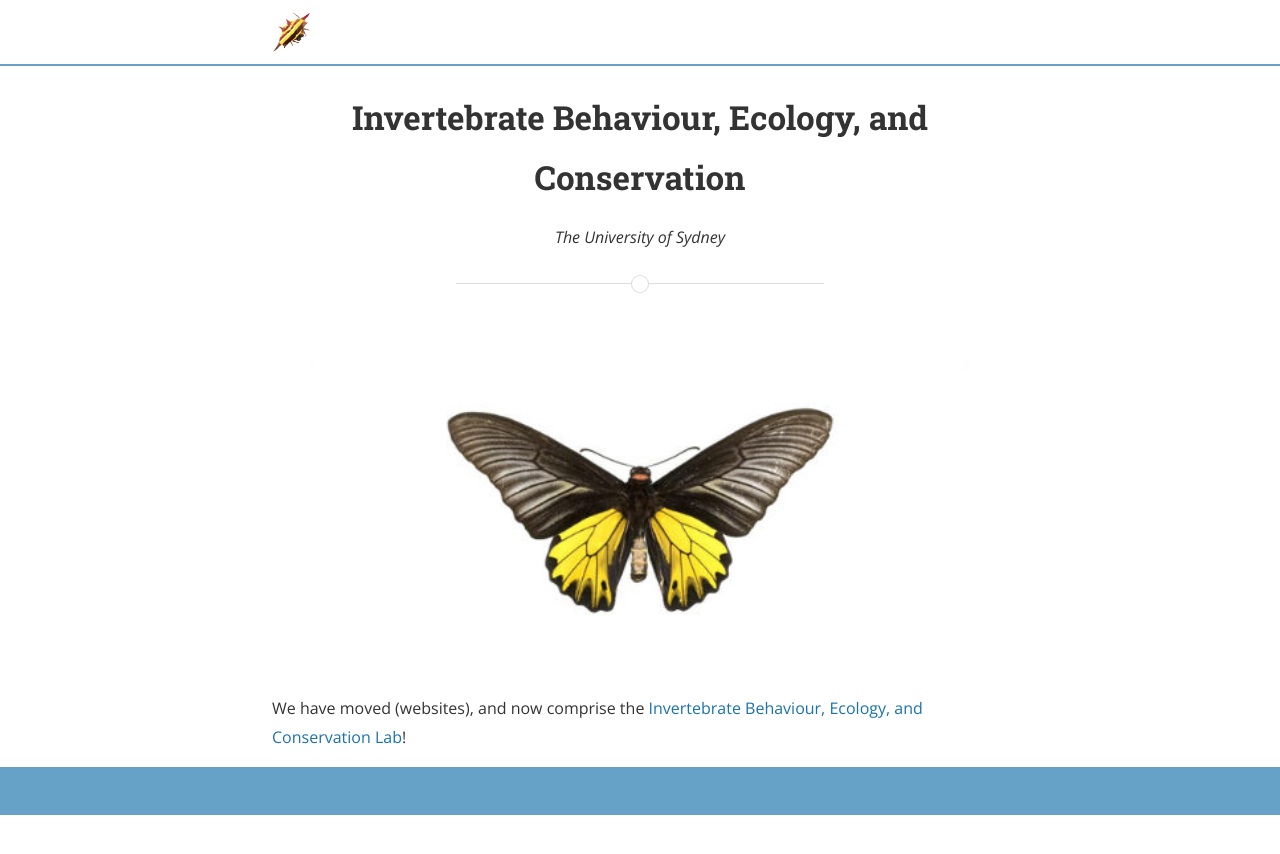
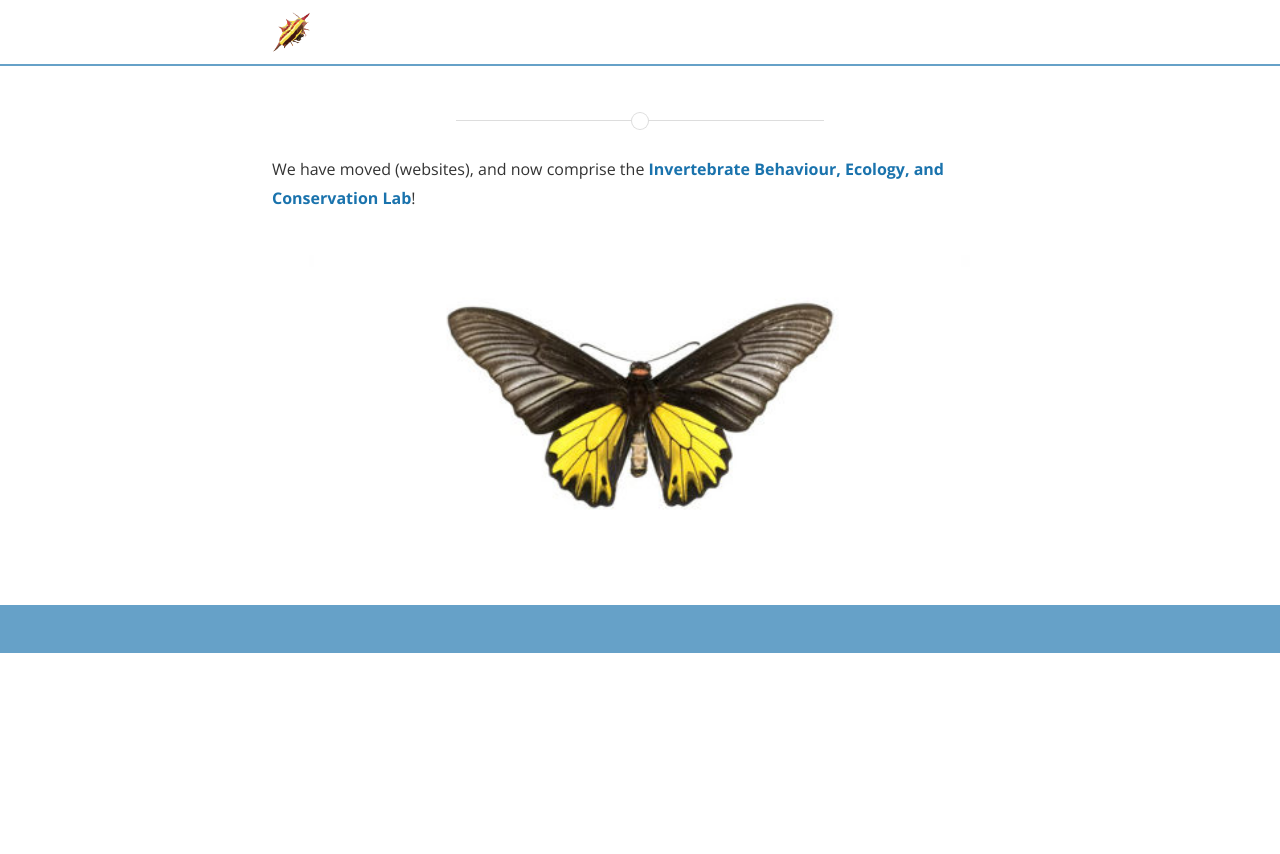
Before and after one commit to thomased/thomased.github.io, a Jekyll site: the page built from index.html, in a window 1280 px wide. Shown: the top 854 px of the page. Built offline with Jekyll 4.4.1, drawn with Linux system fonts in a browser that asks for light colours; nearby versions of some CDN libraries; the list of posts is cut into pages by our own code.

Commit message:
Update index.html

```diff
--- a/index.html
+++ b/index.html
@@ -1,9 +1,7 @@
 ---
 layout: page
-dispname: Invertebrate Behaviour, Ecology, and Conservation
-subtitle: The University of Sydney
 ---
 
+We have moved (websites), and now comprise the <strong><a href="https://invertbeacon.com">Invertebrate Behaviour, Ecology, and Conservation Lab</a></strong>!
+
 <img src="{{ site.baseurl }}/assets/bfly.jpg">
-
-We have moved (websites), and now comprise the <a href="https://invertbeacon.com">Invertebrate Behaviour, Ecology, and Conservation Lab</a>!
```
